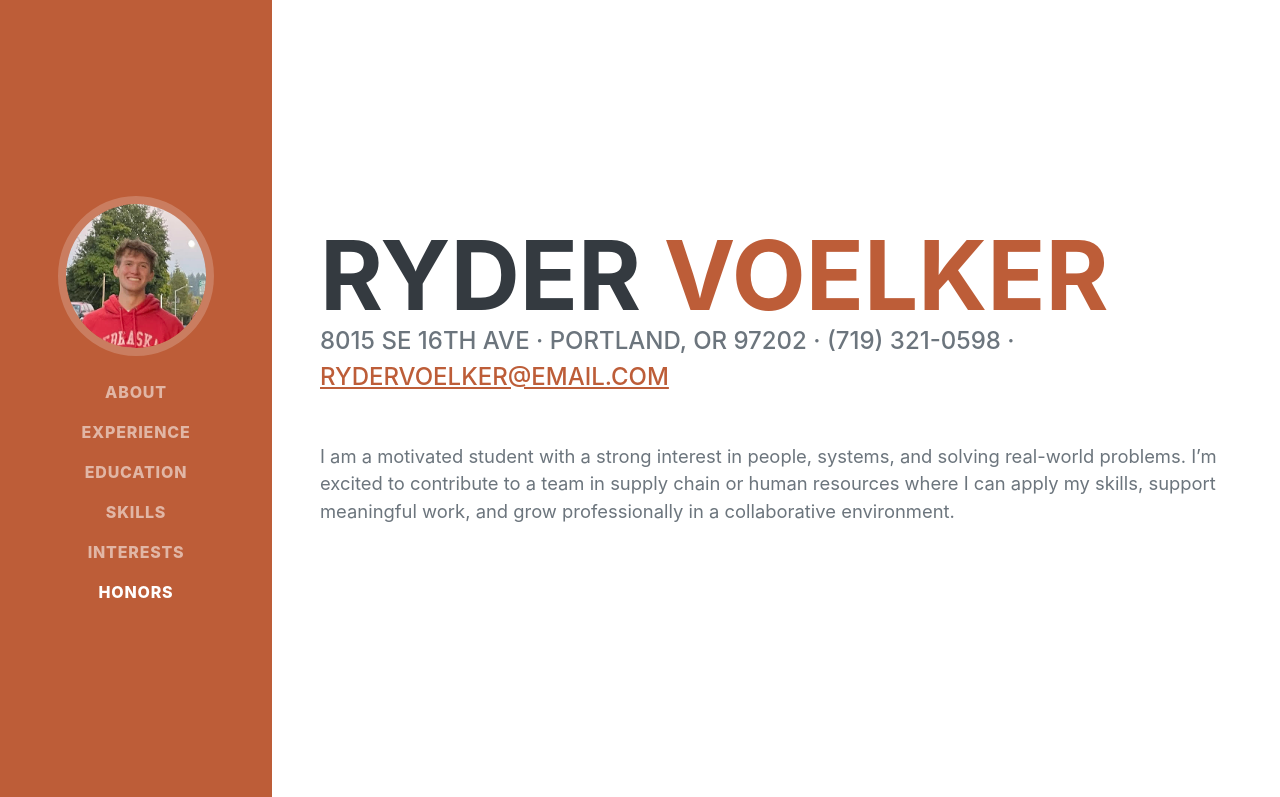
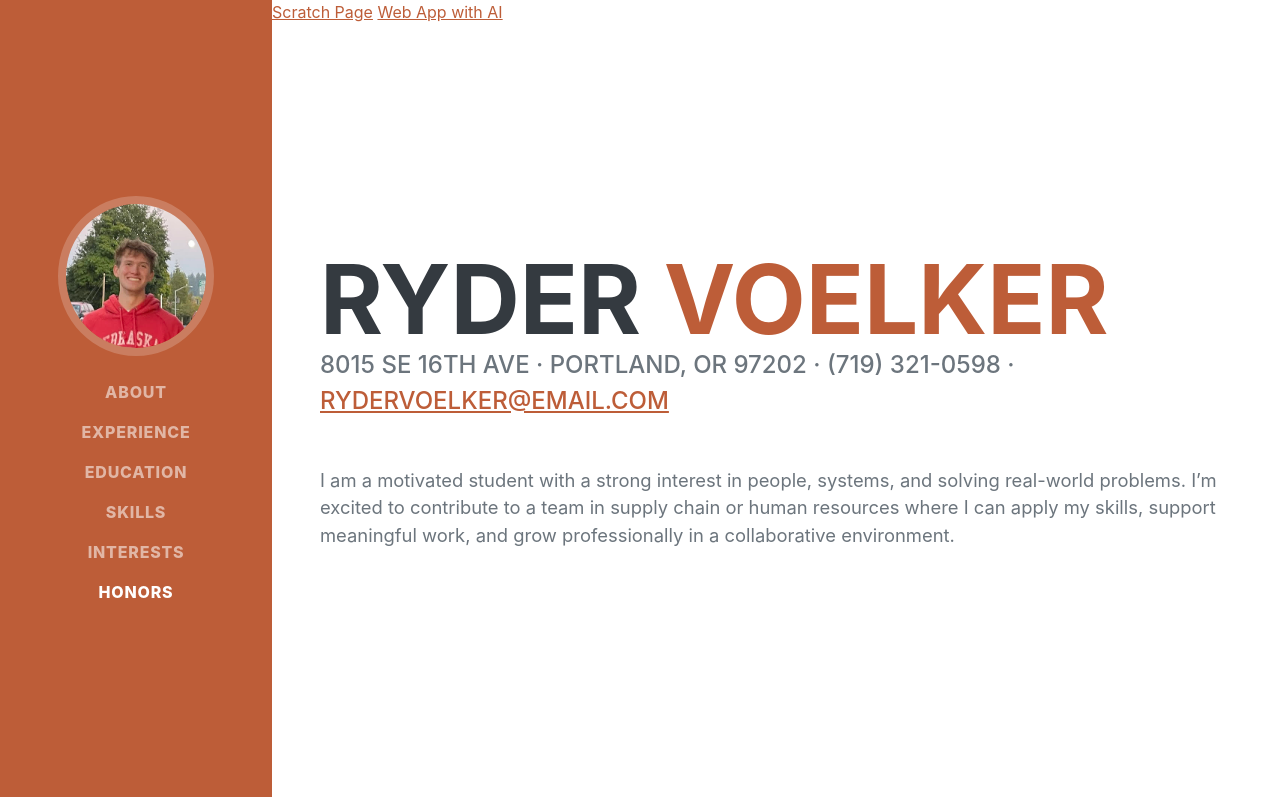
Before and after one commit to rydervoelker/RyderVoelkerIS201, a plain HTML site: page index.html in a window 1280 px wide. Shown: the top 797 px of the page. Drawn offline with nearby package versions, Linux system fonts and the light colour scheme; a web font is replaced by a local one.

Commit message:
Add files via upload

```diff
--- a/index.html
+++ b/index.html
@@ -17,6 +17,8 @@
     </head>
     <body id="page-top">
         <!-- Navigation-->
+        <a href="scratch.html">Scratch Page</a>
+        <a href="web-app.html">Web App with AI</a>
         <nav class="navbar navbar-expand-lg navbar-dark bg-primary fixed-top" id="sideNav">
             <a class="navbar-brand js-scroll-trigger" href="#page-top">
                 <span class="d-block d-lg-none">Clarence Taylor</span>
```
